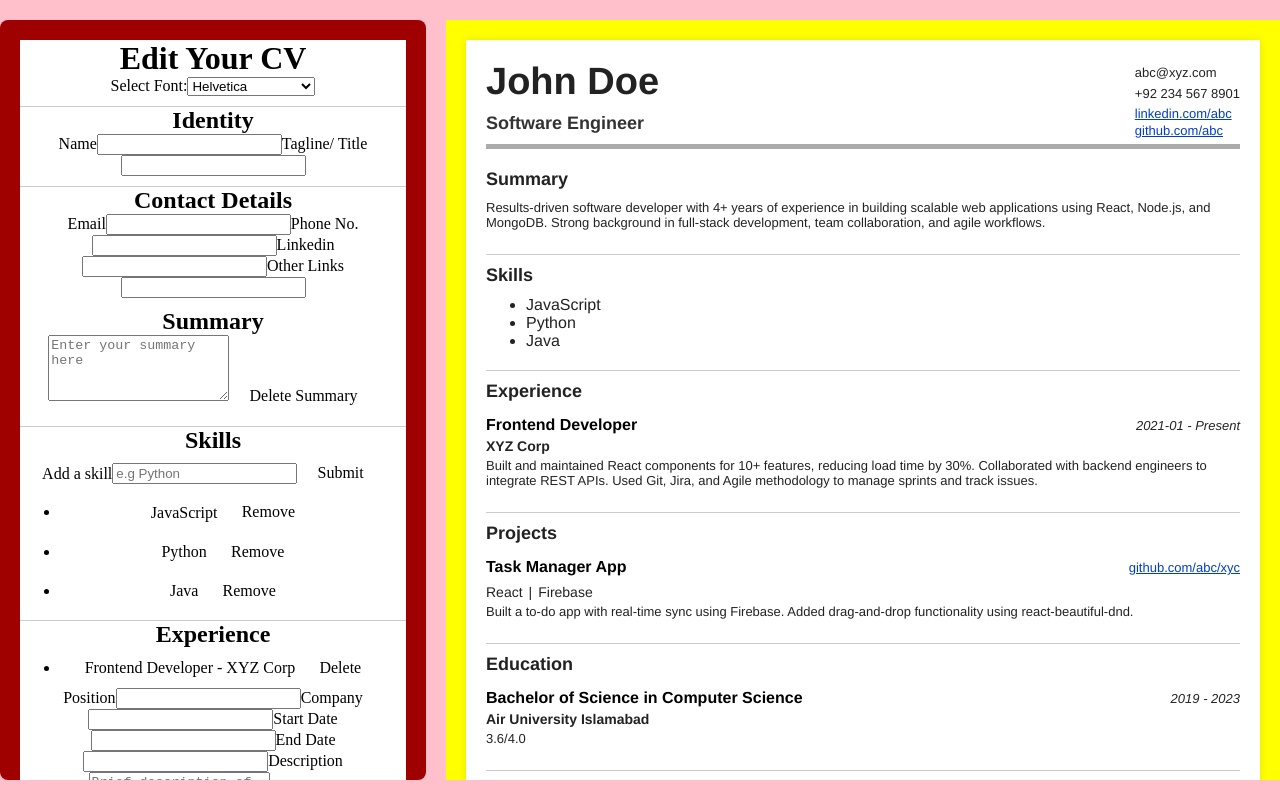
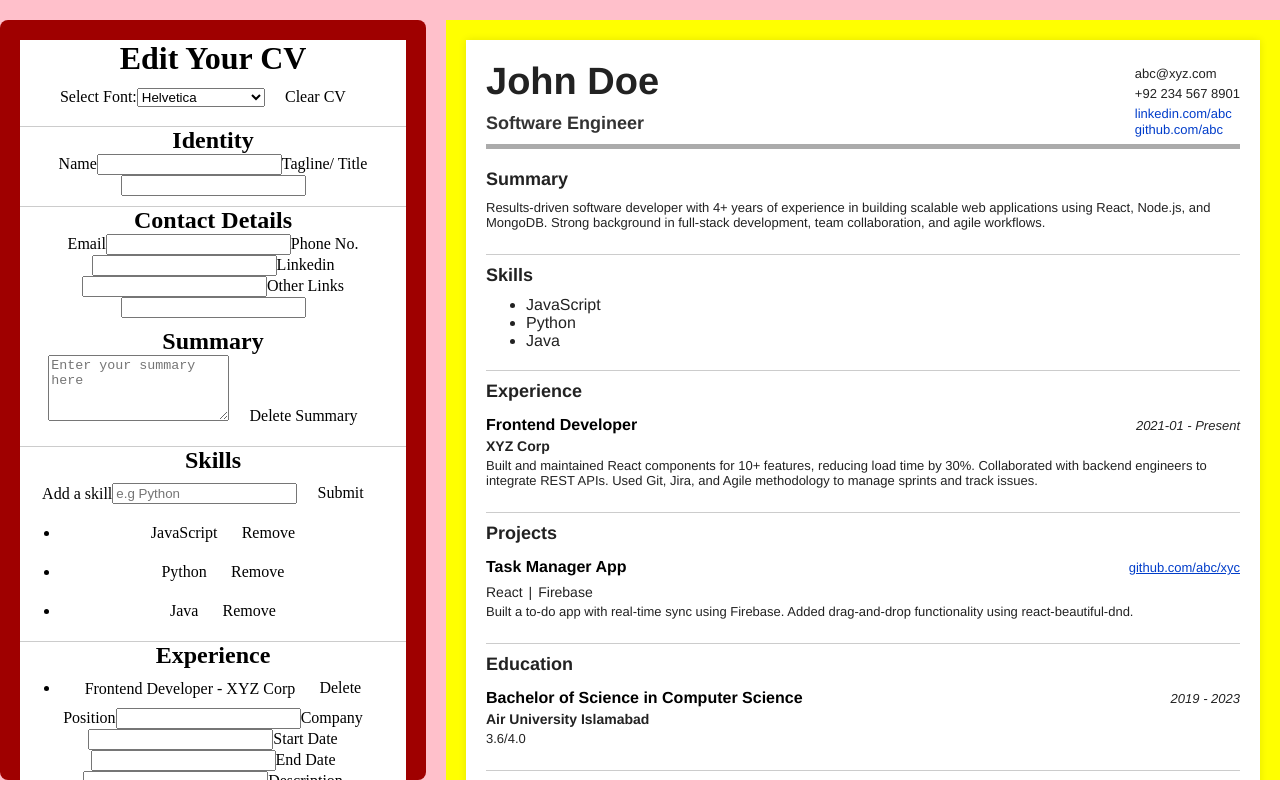
Before and after one commit to muhibk22/cv-maker, a React (Vite) app: page / in a window 1280 px wide. Built offline with nearby package versions, Linux system fonts and the light colour scheme.

Commit message:
style: fix preview height

```diff
--- a/src/components/Display.jsx
+++ b/src/components/Display.jsx
@@ -12,16 +12,16 @@ function Display({ cv, fontFamily }) {
             <h3>{cv.identity.title}</h3>
           </div>
           <div className="contact">
-            {cv.contact.email && (
+            {cv.contact.email.length >0 && (
             <p>{cv.contact.email}</p>
             )}
-            {cv.contact.phone && (
+            {cv.contact.phone.length>0 && (
               <p>{cv.contact.phone}</p>
             )}
-            { cv.contact.linkedin && (
+            { cv.contact.linkedin.length>0 && (
             <a href={cv.contact.linkedin.startsWith("http") ? cv.contact.linkedin : `https://${cv.contact.linkedin}`} target="blank">{cv.contact.linkedin}</a>
             )}
-            {cv.contact.github && (
+            {cv.contact.github.length>0 && (
             <a href={cv.contact.github.startsWith("http") ? cv.contact.github : `https://${cv.contact.github}`} target="blank">{cv.contact.github}</a>
             )}
           </div>
--- a/src/components/Form.jsx
+++ b/src/components/Form.jsx
@@ -31,6 +31,23 @@ function Form({ cv, setCv }) {
     window.print();
   };
 
+  const clearCv = () => {
+    setCv({
+      identity: {
+        name: "",
+        title: "",
+      },
+      contact: {},
+      summary: "",
+      skills: [],
+      experience: [],
+      projects: [],
+      education: [],
+      certifications: [],
+      languages: [],
+    });
+  };
+
   return (
     <>
       <div className="form-container">
@@ -38,20 +55,29 @@ function Form({ cv, setCv }) {
           <h1>Edit Your CV</h1>
           <form>
             <label>Select Font:</label>
-            <select value={fontKey} onChange={(e) => setFontKey(e.target.value)}>
+            <select
+              value={fontKey}
+              onChange={(e) => setFontKey(e.target.value)}
+            >
               {Object.keys(resumeFonts).map((key) => (
-                <option key={key} value={key}> {key.charAt(0).toUpperCase() + key.slice(1)} </option>
+                <option key={key} value={key}>
+                  {" "}
+                  {key.charAt(0).toUpperCase() + key.slice(1)}{" "}
+                </option>
               ))}
             </select>
-            <IdentityForm cv={cv.identity} setCv={setCv}/>
+            <button type="button" onClick={clearCv}>
+              Clear CV
+            </button>
+            <IdentityForm cv={cv.identity} setCv={setCv} />
             <ContactForm cv={cv.contact} setCv={setCv} />
-            <Summary cv={cv.summary} setCv={setCv}/>
-            <SkillsForm skills={cv.skills} setCv={setCv}/>
-            <ExperienceForm experience={cv.experience} setCv={setCv}/>
-            <ProjectsForm projects={cv.projects} setCV={setCv}/>
-            <EducationForm education={cv.education} setCv={setCv}/>
-            <Certifictions certifications={cv.certifications} setCv={setCv}/>
-            <LanguagesForm languages={cv.languages} setCv={setCv}/>
+            <Summary cv={cv.summary} setCv={setCv} />
+            <SkillsForm skills={cv.skills} setCv={setCv} />
+            <ExperienceForm experience={cv.experience} setCv={setCv} />
+            <ProjectsForm projects={cv.projects} setCV={setCv} />
+            <EducationForm education={cv.education} setCv={setCv} />
+            <Certifictions certifications={cv.certifications} setCv={setCv} />
+            <LanguagesForm languages={cv.languages} setCv={setCv} />
           </form>
           <div style={{ textAlign: "center", margin: "20px 0" }}>
             <button onClick={handlePrint}>Print CV</button>
--- a/src/styles/Display.css
+++ b/src/styles/Display.css
@@ -33,12 +33,14 @@
     background-color: yellow;
     display: flex;
     padding: 20px;
-    justify-content: center;
+    justify-content: flex-start;
+    flex-direction: column;
+    overflow: auto;
+    align-items: center;
 }
 .cv-preview {
     width: 100%;
     max-width: 794px;
-    min-height: 1123px;
     padding: 20px;
     background-color: white;
     box-shadow: 0 0 8px rgba(0, 0, 0, 0.1);
@@ -46,7 +48,9 @@
     display: flex;
     flex-direction: column;
     box-sizing: border-box;
+    flex-grow: 1;
 }
+
 
 .summary{
     border: 0;
@@ -76,10 +80,14 @@ section{
 }
 .contact{
     display: flex;
+    justify-content: center;
     flex-direction: column;
-    justify-content: space-evenly;
+    gap: 8px;
     font-size: 14px;
     line-height: 8px;
+}
+.contact a{
+    text-decoration: none;
 }
 
 .inline{
```
